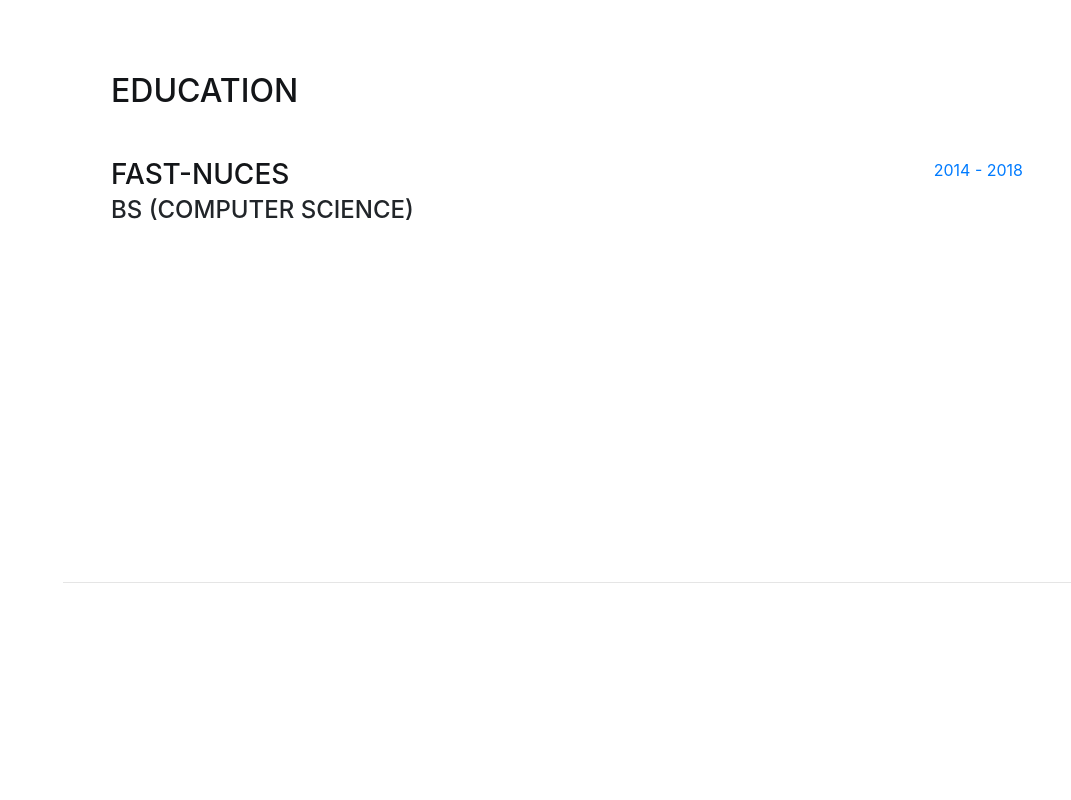
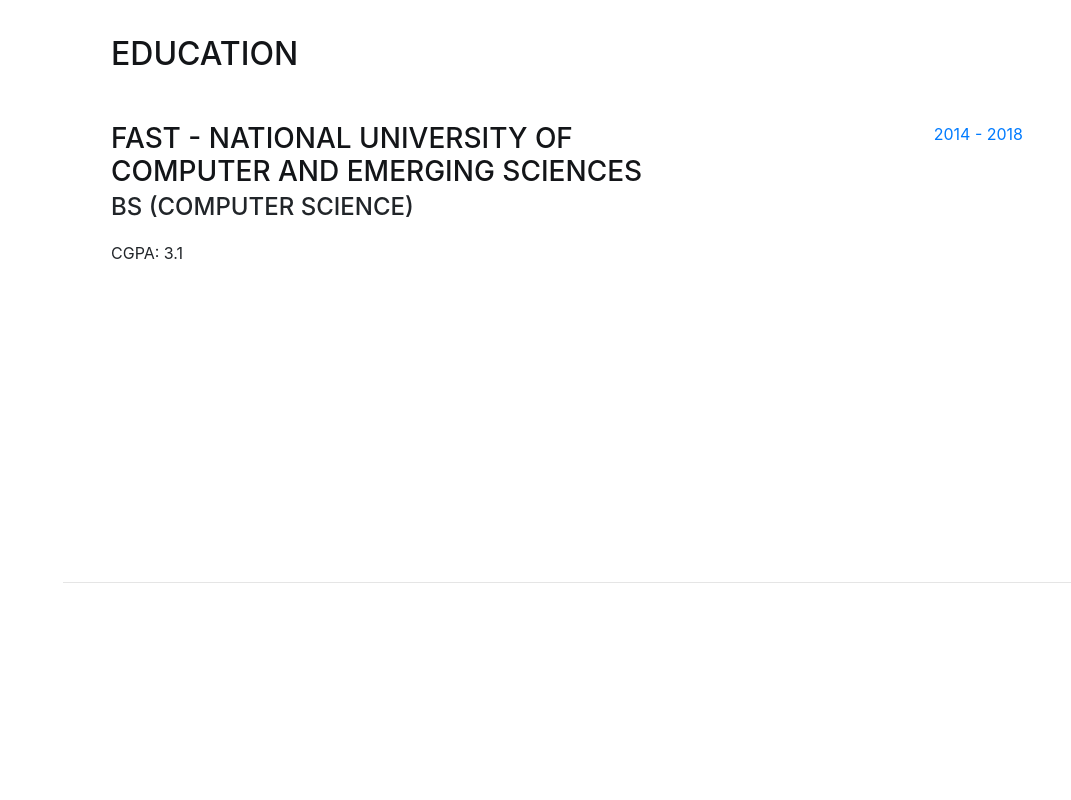
Before and after one commit to Kumail/kumail.github.io, a website with bundled scripts: page index.html in a window 1280 px wide. Shown: the part 1820-2620 px from the top of the page, without its empty margins (209-1280 px from the left). Built offline with nearby package versions, Linux system fonts and the light colour scheme; a web font is replaced by a local one.

Commit message:
Added CGPA

```diff
--- a/index.html
+++ b/index.html
@@ -121,9 +121,9 @@
 
         <div class="resume-item d-flex flex-column flex-md-row justify-content-between mb-5">
           <div class="resume-content">
-            <h3 class="mb-0">FAST-NUCES</h3>
+            <h3 class="mb-0">FAST - National University of Computer and Emerging Sciences</h3>
             <div class="subheading mb-3">BS (Computer Science)</div>
-            <!-- <p>GPA: 2.93</p> -->
+            <p>CGPA: 3.1</p>
           </div>
           <div class="resume-date text-md-right">
             <span class="text-primary">2014 - 2018</span>
@@ -175,13 +175,9 @@
             Back End Development and APIs (freeCodeCamp.org)
           </li>
           <li>
-            <!-- <i class="fa-li fa fa-trophy text-warning"></i>
-            1<sup>st</sup>
-            #</li>
-          <li>
             <i class="fa-li fa fa-trophy text-warning"></i>
-            2<sup>nd</sup>
-            #</li> -->
+            JavaScript Algorithms and Data Structures (freeCodeCamp.org)
+          </li>
         </ul>
       </div>
     </section>
```
